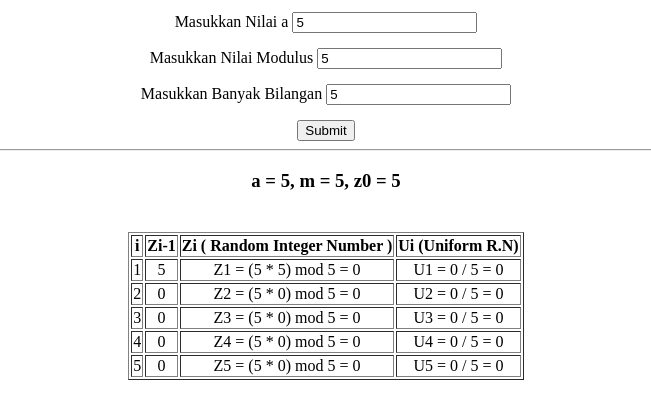
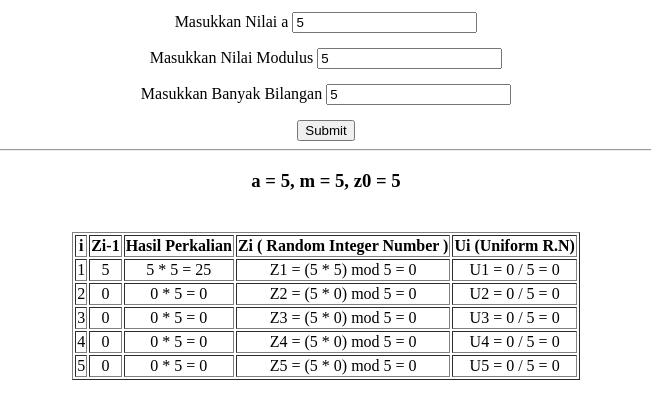
Before and after one commit to juliansyahrifqi/multiplicative-random-number-generator, a plain HTML site: page index.html in a window 1280 px wide. Both pictures are taken after typing "5", "5", "5", "5" into the empty fields and a click on the input 639 px from the left and 234 px from the top of the page. Shown: the part 104-522 px from the top of the page, without its empty margins (314-965 px from the left). Drawn offline with Linux system fonts and the light colour scheme.

Commit message:
menambahkan hasil perkalian

```diff
--- a/index.html
+++ b/index.html
@@ -51,6 +51,7 @@
         <thead>
             <th>i</th>
             <th>Zi-1</th>
+            <th>Hasil Perkalian</th>
             <th>Zi ( Random Integer Number )</th>
             <th>Ui (Uniform R.N)</th>
         </thead>
--- a/script.js
+++ b/script.js
@@ -53,22 +53,34 @@ let resultNumbers = [];
 // 	`;
 // }
 
+let onSubmit = false;
+
+
+function loadData() {
+
+	asumsi.innerHTML += `a = ${a.value}, m = ${m.value}, z0 = ${z0.value}`;
+
+	for(let i = 0; i < totalNumber.value; i++) {
+		let hasilPerkalian = randomNumbers[i] * a.value;
+
+		tbody.innerHTML += `
+		<tr>
+			<td>${i+1}</td>
+			<td>${randomNumbers[i]}</td>
+			<td>${randomNumbers[i]} * ${a.value} = ${hasilPerkalian} </td>
+			<td>Z${i+1} = (${a.value} * ${randomNumbers[i]}) mod ${m.value} = ${randomNumbers[i+1]}</td>
+			<td>U${i+1} = ${randomNumbers[i+1]} / ${m.value} = ${resultNumbers[i]} </td>
+		</tr>
+		`;
+	}
+}
+
 form.addEventListener('submit', function(e) {
+	console.log(e);
 	e.preventDefault();
 
 	multiplicative(z0.value, a.value, m.value, randomNumbers, totalNumber.value+1);
 	getRandomNumbers(randomNumbers, m.value, resultNumbers, totalNumber.value+1);
 
-	asumsi.innerHTML += `a = ${a.value}, m = ${m.value}, z0 = ${z0.value}`;
-
-	for(let i = 0; i < totalNumber.value; i++) {
-		tbody.innerHTML += `
-		<tr>
-			<td>${i+1}</td>
-			<td>${randomNumbers[i]}</td>
-			<td>Z${i+1} = (${a.value} * ${randomNumbers[i]}) mod ${m.value} = ${randomNumbers[i+1]}</td>
-			<td>U${i+1} = ${randomNumbers[i+1]} / ${m.value} = ${resultNumbers[i]} </td>
-		</tr>
-		`;
-	}
+	loadData();
 });
```
